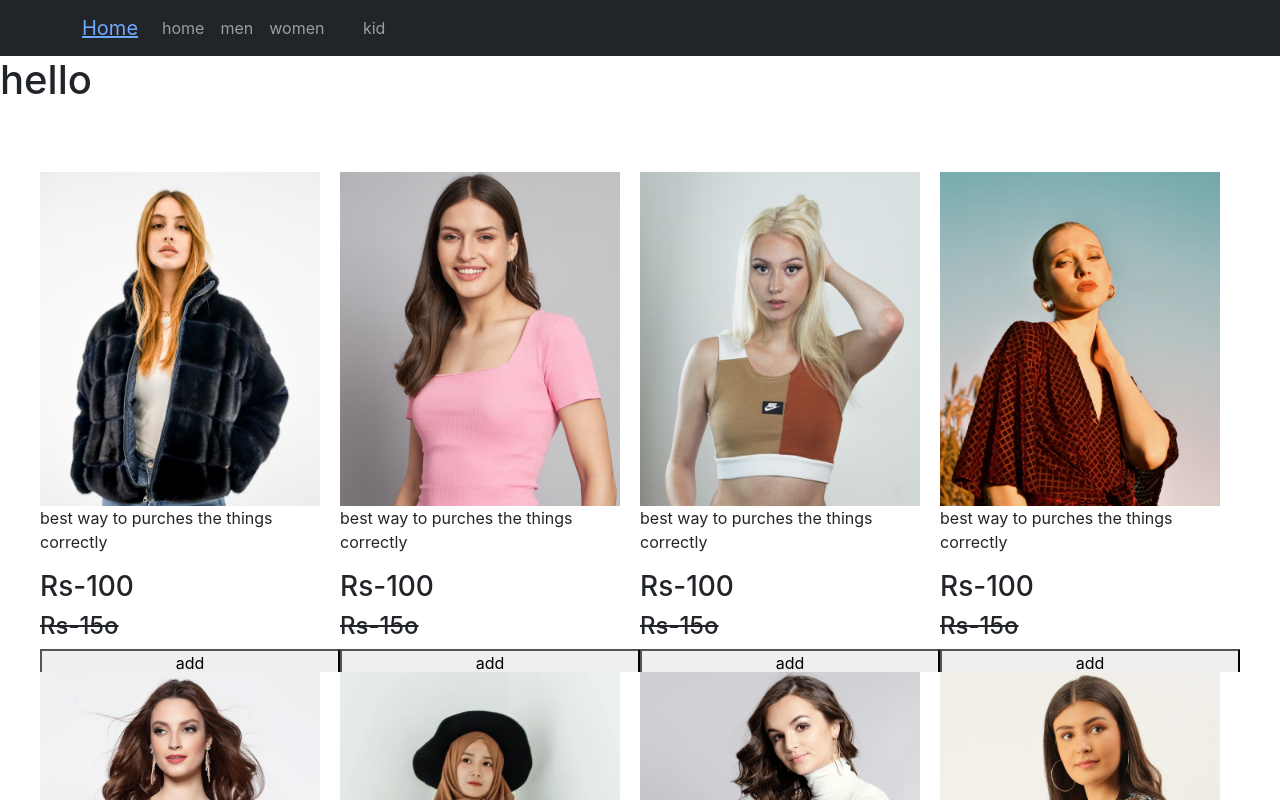
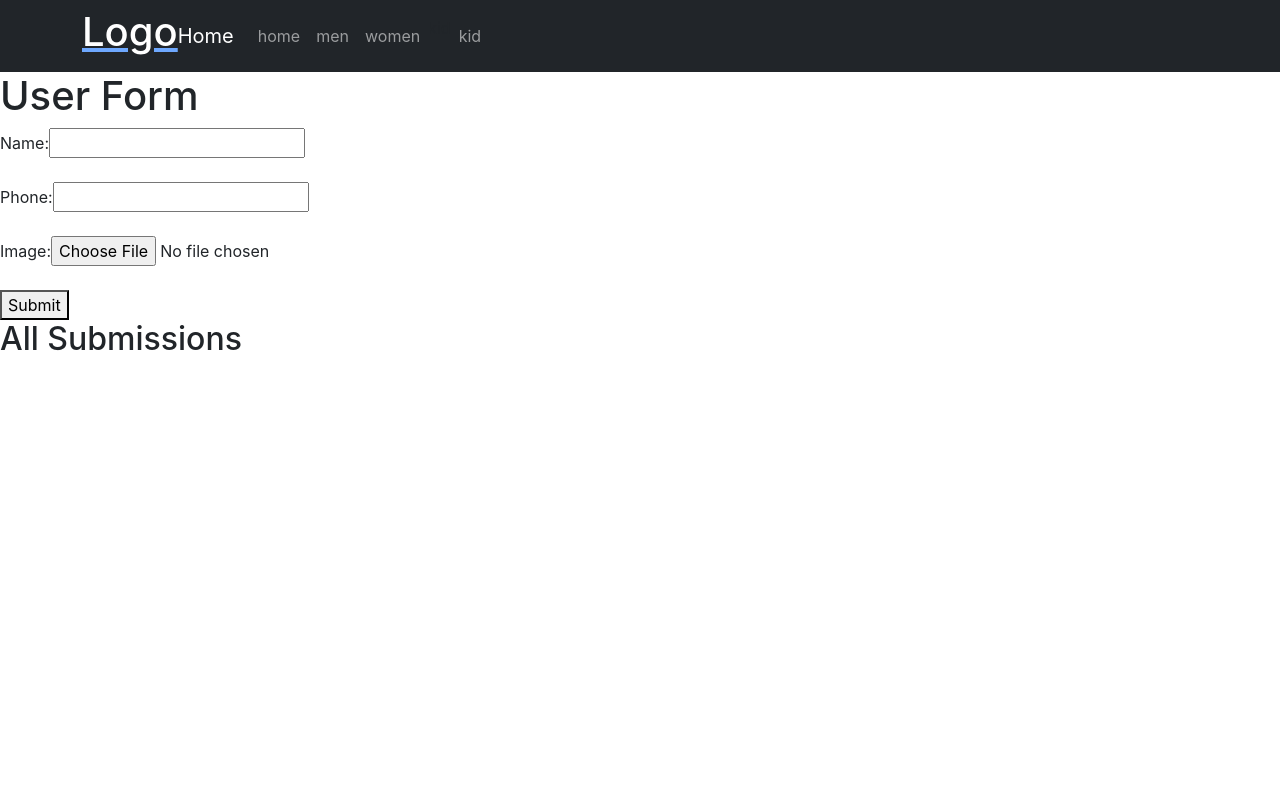
Before and after one commit to sonulodhi142/E-Commerce, a React (Create React App) app in the folder my-app/: page / in a window 1280 px wide. Shown: the top 800 px of the page. Built offline with nearby package versions, Linux system fonts and the light colour scheme.

Commit message:
form handling

```diff
--- a/my-app/package.json
+++ b/my-app/package.json
@@ -11,7 +11,7 @@
     "react": "^19.1.1",
     "react-bootstrap": "^2.10.10",
     "react-dom": "^19.1.1",
-    "react-router-dom": "^7.7.1",
+    "react-router-dom": "^7.8.1",
     "react-scripts": "5.0.1",
     "web-vitals": "^2.1.4"
   },
--- a/my-app/src/App.js
+++ b/my-app/src/App.js
@@ -1,24 +1,21 @@
-import logo from './logo.svg';
-import './App.css';
-import {Routes, Route} from 'react-router-dom';
-import Home from './components/Home';
-import Mens from './components/Mans';
-import NavBar from './components/Navbar';
-import {BrowserRouter} from 'react-router-dom';
-import Catagory from './components/Catagory';
-import CartItem from './components/CartItem';
+import React from "react";
+import NavBar from "./components/Navbar";
+import Home from "./pages/Home";
+import { BrowserRouter, Route, Routes } from "react-router-dom";
+import Men from "./pages/Men";
+import Women from "./pages/Women";
+import Kid from "./pages/Kid";
 
 function App() {
   return (
     <BrowserRouter>
       <NavBar/>
-      <CartItem/>
       <Routes>
-      <Route path='/' element={<Home/>} />
-      <Route path='/men' element={<Catagory dataType='men' />} />
-      <Route path='/women' element={<Catagory dataType='women' />} />
-      <Route path='/kid' element={<Catagory dataType='kid' />} />
-    </Routes>
+        <Route path="/" element={<Home/>} />
+        <Route path="/men" element={<Men/>} />
+        <Route path="/women" element={<Women/>} />
+        <Route path="/kid" element={<Kid/>} />
+      </Routes>
     </BrowserRouter>
   );
 }
--- a/my-app/src/components/Navbar.js
+++ b/my-app/src/components/Navbar.js
@@ -8,7 +8,9 @@ const NavBar = () => {
   return (
     <Navbar bg="dark" data-bs-theme="dark">
         <Container>
-          <Navbar.Brand><Link to="/" >Home </Link></Navbar.Brand>
+          <Link to='/women'><h1 style={{color: 'white'}}>Logo</h1></Link>
+
+          <Navbar.Brand>Home </Navbar.Brand>
           <Nav className="me-auto">
             <Nav.Link href="/">home</Nav.Link>
             <Nav.Link href="/men">men</Nav.Link>
--- a/my-app/src/index.js
+++ b/my-app/src/index.js
@@ -3,13 +3,12 @@ import ReactDOM from 'react-dom/client';
 import './index.css';
 import App from './App';
 import reportWebVitals from './reportWebVitals';
-import ShopCantaxtProvider from './ShopContaxt';
 
 const root = ReactDOM.createRoot(document.getElementById('root'));
 root.render(
-  <ShopCantaxtProvider>
+  <div>
     <App />
-  </ShopCantaxtProvider>
+  </div>
 );
 
 // If you want to start measuring performance in your app, pass a function
--- /dev/null
+++ b/my-app/src/pages/Home.js
@@ -0,0 +1,105 @@
+import React, { useState } from 'react';
+
+const Home = () => {
+  const [form, setForm] = useState({
+    name: '',
+    phone: '',
+    image: ''
+  });
+
+  const [data, setData] = useState([]);
+
+  function inputHandler(e) {
+    const { name, value, type, files } = e.target;
+    setForm(prev => ({
+      ...prev,
+      [name]: type === "file" ? files[0] : value
+    }));
+  }
+
+  function handleSubmit(e) {
+    e.preventDefault();
+    setData(prev => [...prev, form]);
+
+    setForm({
+      name: '',
+      phone: '',
+      image: ''
+    });
+  }
+  function deleteHandle(id){
+    let updateData = data.filter((item, index)=> (index != id))
+    setData(updateData)
+  }
+  function editHandle(id){
+    document.getElementById("update").style.display = 'block'
+    document.getElementById("submit").style.display = 'none'
+    let updateData = data.filter((item, index)=> (index == id))
+    setForm({
+      name: updateData[0].name,
+      phone: updateData[0].phone,
+      image: ''
+    });
+  }
+
+  function updateHandle(id){
+
+  }
+
+  return (
+    <div>
+      <h1>User Form</h1>
+      <form onSubmit={handleSubmit}>
+        <label>Name:</label>
+        <input
+          type="text"
+          name="name"
+          value={form.name}
+          onChange={inputHandler}
+        />
+        <br /><br />
+
+        <label>Phone:</label>
+        <input
+          type="number"
+          name="phone"
+          value={form.phone}
+          onChange={inputHandler}
+        />
+        <br /><br />
+
+        <label>Image:</label>
+        <input
+          type="file"
+          name="image"
+          onChange={inputHandler}
+        />
+        <br /><br />
+
+        <button id='submit' type="submit">Submit</button>
+        <button id='update' style={{display:'none'}} type="submit">update</button>
+
+      </form>
+
+      <h2>All Submissions</h2>
+      <ul>
+        {data.map((item, index) => (
+          <li key={index}>
+            {index + 1}. {item.name} - {item.phone}
+            <img
+                src={URL.createObjectURL(item.image)}
+                alt="Uploaded"
+                width="50"
+                height="50"
+                style={{ marginLeft: "10px" }}
+              />
+              <button onClick={()=>deleteHandle(index)}>delete</button>
+              <button onClick={()=>editHandle(index)}>edit</button>
+          </li>
+        ))}
+      </ul>
+    </div>
+  );
+};
+
+export default Home;
--- /dev/null
+++ b/my-app/src/pages/Kid.js
@@ -0,0 +1,13 @@
+import React from 'react'
+
+const Kid = () => {
+  return (
+    <div>
+        <h1>
+            Kid
+        </h1>
+    </div>
+  )
+}
+
+export default Kid
--- /dev/null
+++ b/my-app/src/pages/Men.js
@@ -0,0 +1,11 @@
+import React from 'react'
+
+const Men = () => {
+  return (
+    <div>
+        <h1>Men</h1>
+    </div>
+  )
+}
+
+export default Men
--- /dev/null
+++ b/my-app/src/pages/Women.js
@@ -0,0 +1,13 @@
+import React from 'react'
+
+const Women = () => {
+  return (
+    <div>
+        <h1>
+            Women
+        </h1>
+    </div>
+  )
+}
+
+export default Women
```
Also changed, not shown: 1 other file (tests, documents, lock files or other folders).
